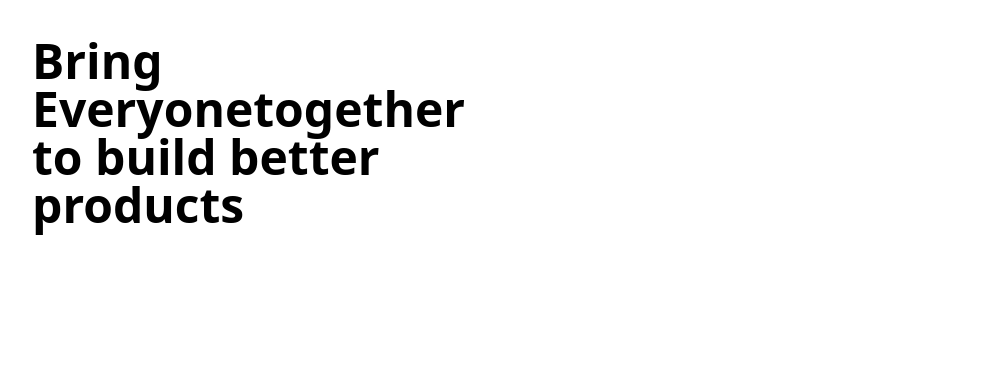
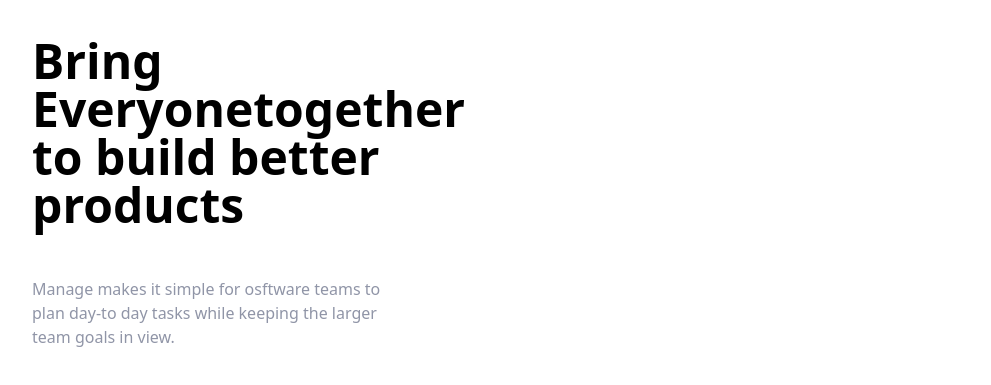
Before and after one commit to Tinady/Tailwind-css, a website: page index.html in a window 1280 px wide. Shown: the part 95-480 px from the top of the page, without its empty margins (144-1135 px from the left). Drawn offline with Linux system fonts and the light colour scheme; files whose address does not match are found by name.

Commit message:
Update index.html

```diff
--- a/index.html
+++ b/index.html
@@ -44,7 +44,12 @@
 
     </h1>
 
-<p class=""
+<p class="max-w-sm text-center
+text-darkGrayishBlue md:text-left">
+ Manage makes it simple for osftware teams to plan
+ day-to day tasks while keeping the larger team goals
+ in view.
+</p>
 
     </div>
     <!--Image-->
```
